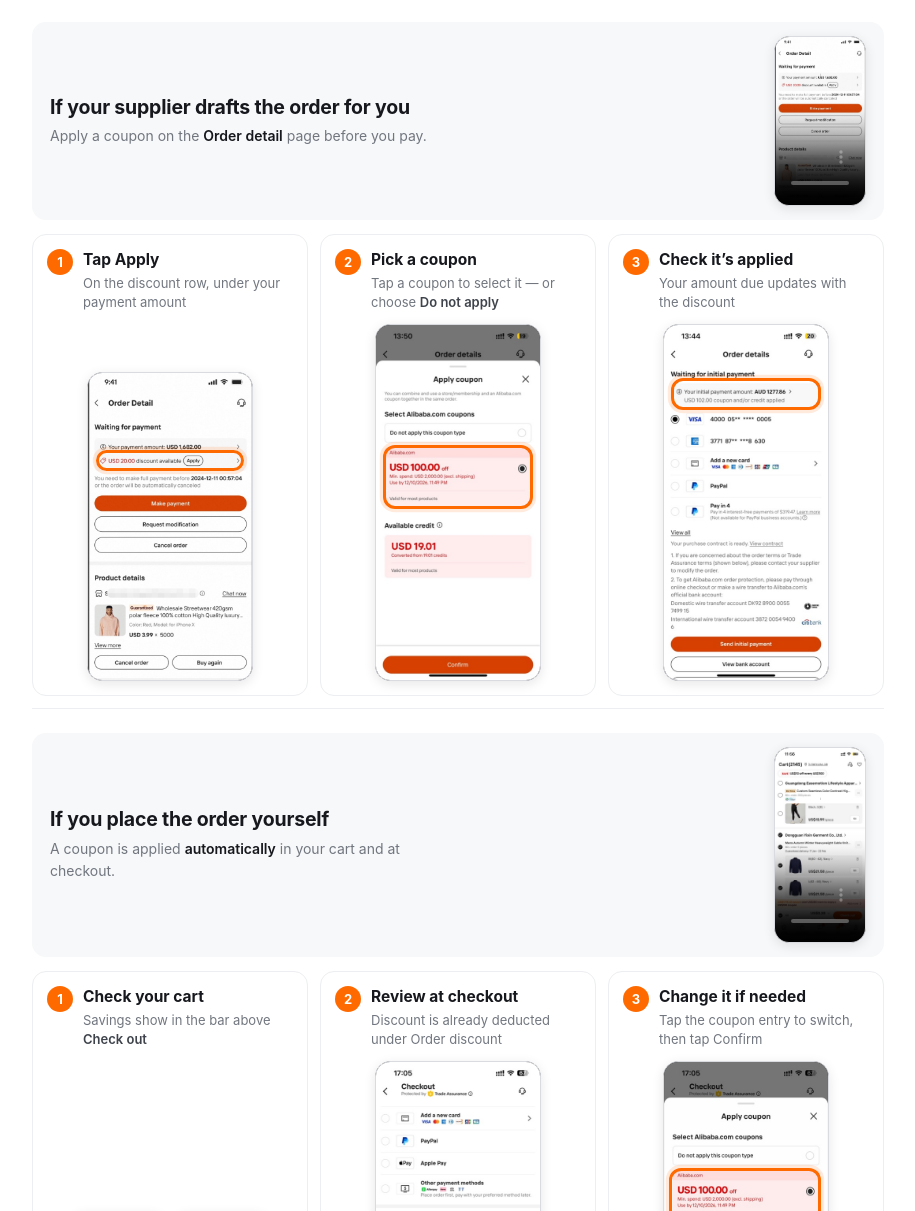
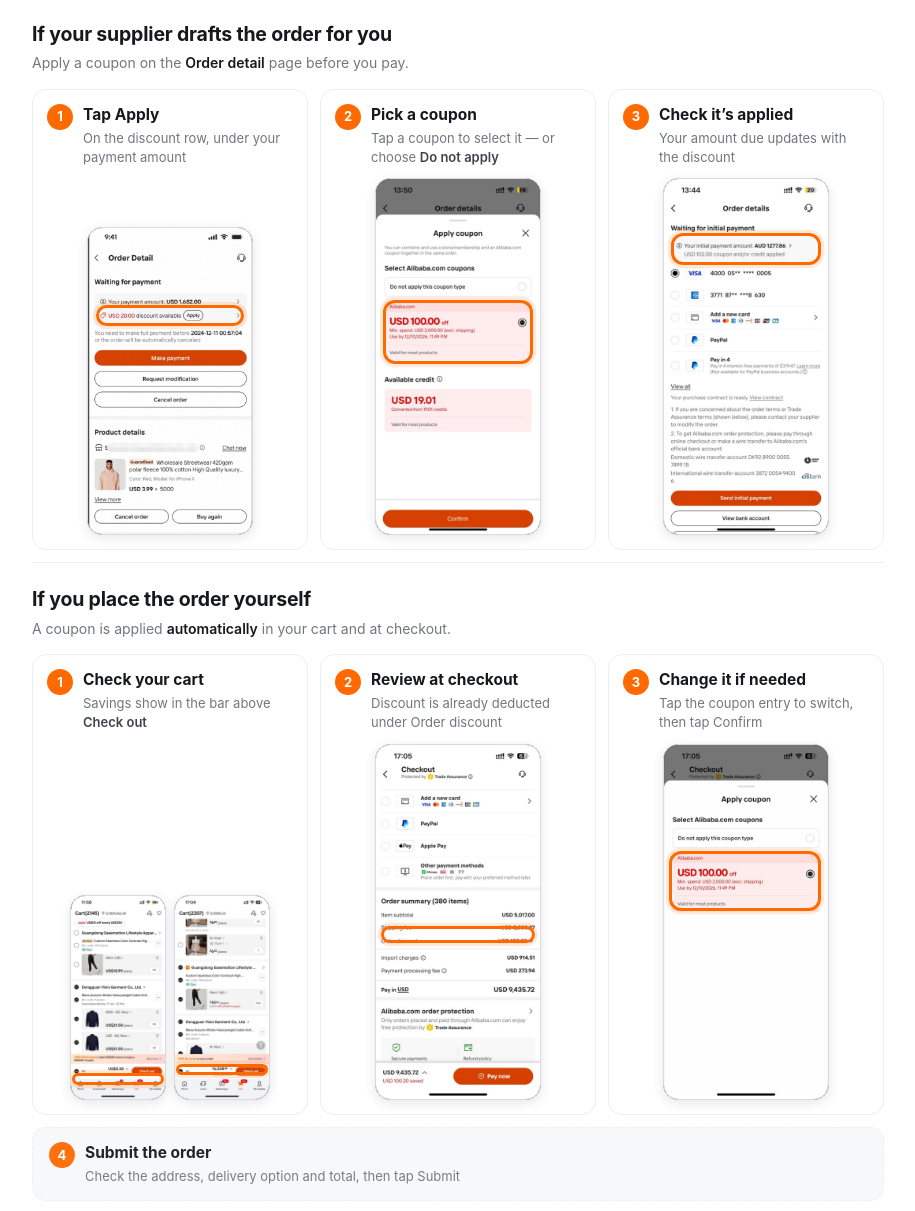
Before and after one commit to didicat-coder/coupon-guide, a plain HTML site: page index.html in a window 1280 px wide. Shown: the part 224-1435 px from the top of the page, without its empty margins (182-1097 px from the left). Drawn offline with Linux system fonts and the light colour scheme; grey boxes are pictures that could not be loaded.

Commit message:
Remove videos; keep screenshots only

```diff
--- a/index.html
+++ b/index.html
@@ -31,10 +31,9 @@
   .jump a:hover{border-color:var(--accent); color:var(--accent)}
 
   section{padding:24px 0 6px; border-top:1px solid var(--line); scroll-margin-top:16px}
-  .band{display:grid; grid-template-columns:minmax(0,1fr) 92px; gap:22px; align-items:center; background:var(--soft); border-radius:14px; padding:14px 18px; margin-bottom:14px}
   h2{font-size:19.5px; line-height:1.3; color:var(--ink); margin:0 0 5px; font-weight:700; letter-spacing:-.01em}
-  .band p{margin:0; font-size:14px; color:var(--muted); max-width:46ch}
-  .band b{color:var(--ink); font-weight:600}
+  .sub{margin:0 0 14px; font-size:14px; color:var(--muted); max-width:56ch}
+  .sub b{color:var(--ink); font-weight:600}
 
   /* phone shot + highlight ring */
   .shot{
@@ -50,8 +49,6 @@
     animation:pulse 2.4s ease-in-out infinite;
   }
   @keyframes pulse{0%,100%{box-shadow:0 0 0 3px rgba(255,106,0,.14)}50%{box-shadow:0 0 0 7px rgba(255,106,0,.06)}}
-  .video-shot{cursor:default; max-width:92px; justify-self:end}
-  .video-shot video{display:block; width:100%; height:auto}
 
   /* step cards */
   .steps{display:grid; grid-template-columns:repeat(3,minmax(0,1fr)); gap:12px; margin-bottom:6px}
@@ -86,7 +83,6 @@
     .card .body .shot{max-width:176px}
   }
   @media (max-width:560px){
-    .band{grid-template-columns:minmax(0,1fr) 80px; gap:16px; padding:14px}
     .steps{grid-template-columns:1fr}
     .card .body .shot{max-width:190px}
     .card .pair .shot{max-width:108px}
@@ -110,17 +106,8 @@
 
   <!-- ========== FLOW A ========== -->
   <section id="supplier">
-    <div class="band">
-      <div>
-        <h2>If your supplier drafts the order for you</h2>
-        <p>Apply a coupon on the <b>Order detail</b> page before you pay.</p>
-      </div>
-      <div class="shot video-shot">
-        <video controls playsinline preload="metadata" poster="img/step-2.jpg" width="592" height="1280">
-          <source src="video/draft-order.mp4" type="video/mp4">
-        </video>
-      </div>
-    </div>
+    <h2>If your supplier drafts the order for you</h2>
+    <p class="sub">Apply a coupon on the <b>Order detail</b> page before you pay.</p>
 
     <div class="steps">
       <article class="card">
@@ -175,17 +162,8 @@
 
   <!-- ========== FLOW B ========== -->
   <section id="yourself">
-    <div class="band">
-      <div>
-        <h2>If you place the order yourself</h2>
-        <p>A coupon is applied <b>automatically</b> in your cart and at checkout.</p>
-      </div>
-      <div class="shot video-shot">
-        <video controls playsinline preload="metadata" poster="img/step-8.jpg" width="592" height="1280">
-          <source src="video/buy-now.mp4" type="video/mp4">
-        </video>
-      </div>
-    </div>
+    <h2>If you place the order yourself</h2>
+    <p class="sub">A coupon is applied <b>automatically</b> in your cart and at checkout.</p>
 
     <div class="steps">
       <article class="card">
```
